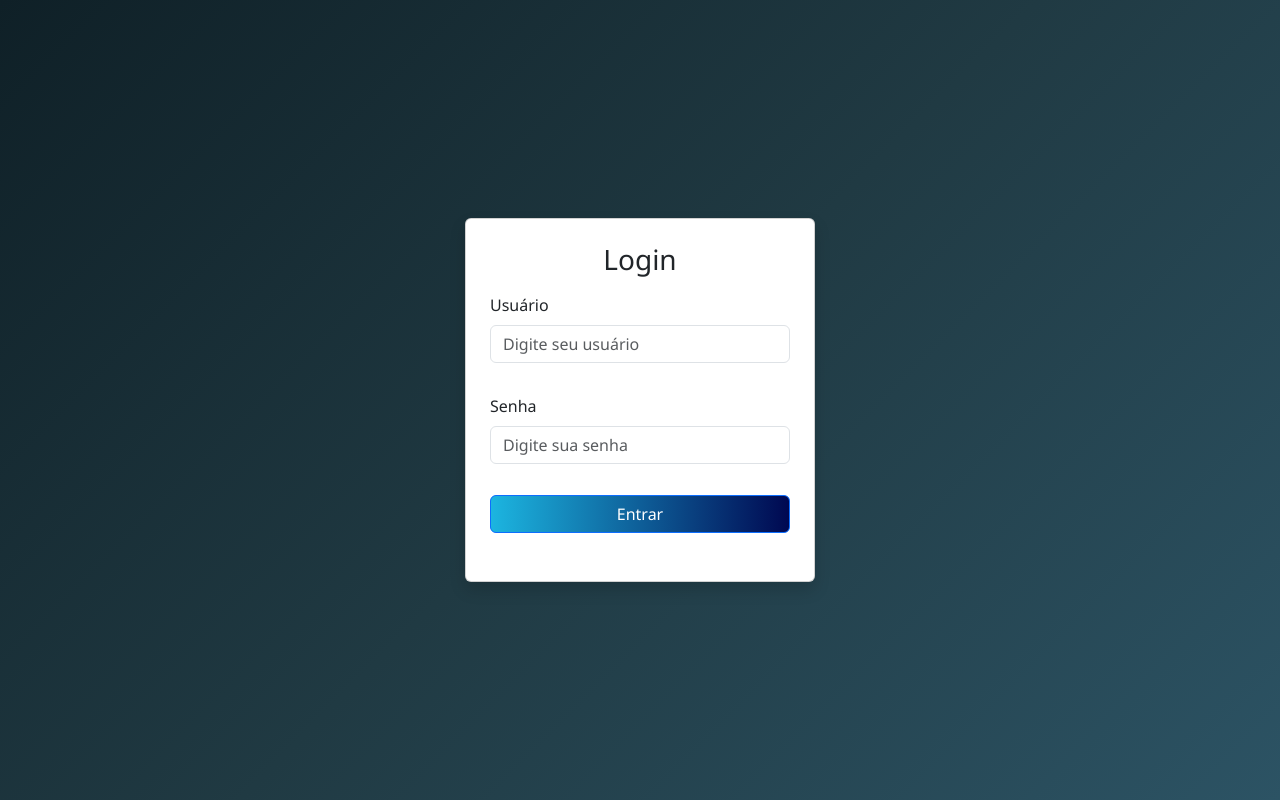
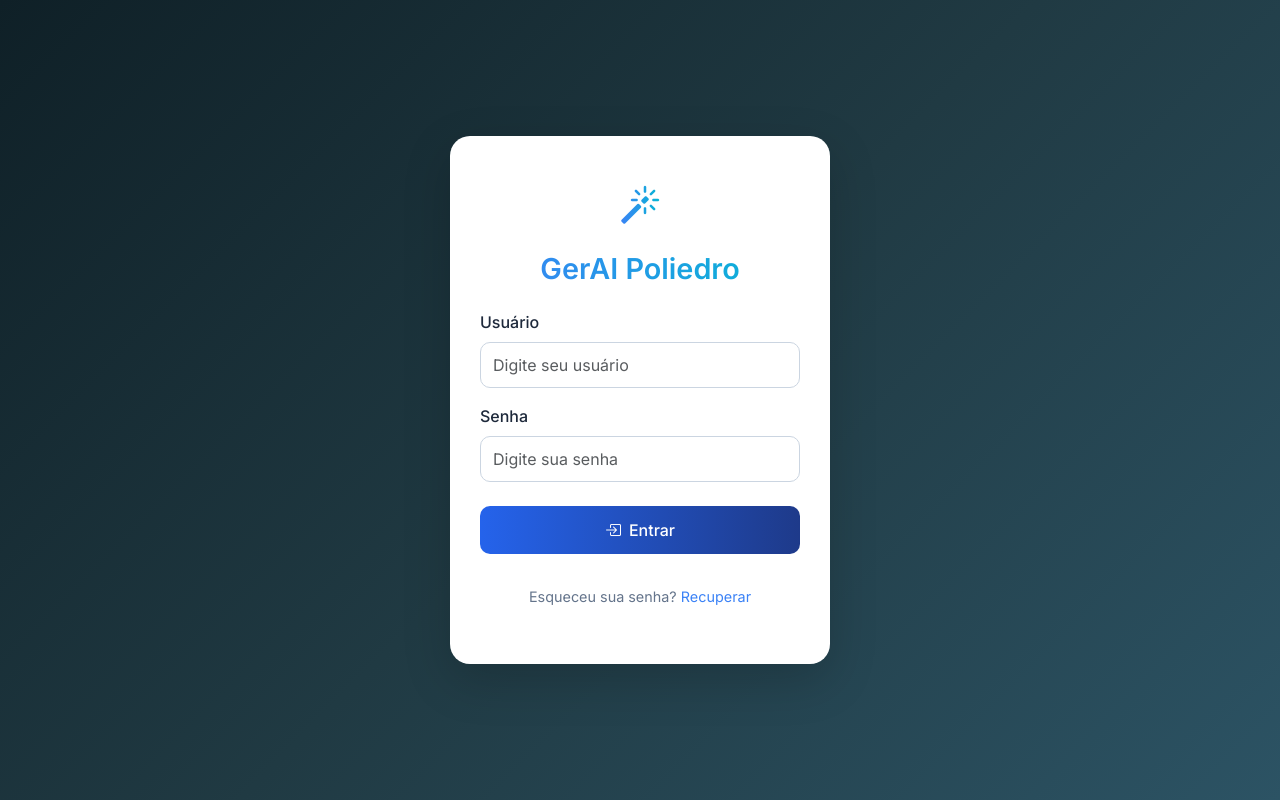
Before and after one commit to Mateus-Perazzo-Maua/Projeto-integrador-IMT-2semestre, a website: page tela-login.html in a window 1280 px wide. Drawn offline with nearby package versions, Linux system fonts and the light colour scheme.

Commit message:
Design tela login

```diff
--- a/tela-login.html
+++ b/tela-login.html
@@ -1,34 +1,134 @@
 <!DOCTYPE html>
 <html lang="pt-br">
-
 <head>
   <meta charset="UTF-8">
   <meta name="viewport" content="width=device-width, initial-scale=1.0">
   <title>Login - GerAI Poliedro</title>
   <link href="https://cdn.jsdelivr.net/npm/bootstrap@5.3.2/dist/css/bootstrap.min.css" rel="stylesheet">
   <link href="https://cdn.jsdelivr.net/npm/bootstrap-icons/font/bootstrap-icons.css" rel="stylesheet">
+  <link href="https://fonts.googleapis.com/css2?family=Inter:wght@400;500;600&display=swap" rel="stylesheet">
   <link rel="stylesheet" href="style.css">
+  <style>
+    /* === Estilo adicional específico para o login === */
+    body {
+      margin: 0;
+      font-family: 'Inter', sans-serif;
+      background: linear-gradient(135deg, #0f2027, #203a43, #2c5364);
+      color: #fff;
+      height: 100vh;
+      overflow: hidden;
+    }
+
+    .login-card {
+      background: #fff;
+      color: #111827;
+      border-radius: 20px;
+      padding: 40px 30px;
+      width: 380px;
+      box-shadow: 0 10px 25px rgba(0, 0, 0, 0.25);
+      transition: all 0.3s ease;
+    }
+
+    .login-card:hover {
+      transform: translateY(-5px);
+      box-shadow: 0 15px 35px rgba(0, 0, 0, 0.3);
+    }
+
+    .login-title {
+      font-weight: 600;
+      font-size: 1.8rem;
+      background: linear-gradient(90deg, #3b82f6, #06b6d4);
+      -webkit-background-clip: text;
+      -webkit-text-fill-color: transparent;
+    }
+
+    .form-label {
+      font-weight: 500;
+      color: #1e293b;
+    }
+
+    .form-control {
+      border-radius: 10px;
+      padding: 10px 12px;
+      border: 1px solid #cbd5e1;
+      transition: box-shadow 0.2s ease, border-color 0.2s ease;
+    }
+
+    .form-control:focus {
+      border-color: #3b82f6;
+      box-shadow: 0 0 8px rgba(59, 130, 246, 0.3);
+    }
+
+    .btn-gradient {
+      background: linear-gradient(90deg, #2563eb, #1e3a8a);
+      color: #fff;
+      border: none;
+      padding: 12px;
+      border-radius: 10px;
+      font-weight: 500;
+      width: 100%;
+      transition: transform 0.2s ease, box-shadow 0.3s ease;
+    }
+
+    .btn-gradient:hover {
+      transform: scale(1.03);
+      box-shadow: 0 4px 12px rgba(37, 99, 235, 0.4);
+    }
+
+    .login-icon {
+      background: linear-gradient(90deg, #3b82f6, #06b6d4);
+      -webkit-background-clip: text;
+      -webkit-text-fill-color: transparent;
+      font-size: 2.5rem;
+    }
+
+    .login-footer {
+      font-size: 0.9rem;
+      color: #64748b;
+    }
+
+    .login-footer a {
+      color: #3b82f6;
+      text-decoration: none;
+    }
+
+    .login-footer a:hover {
+      text-decoration: underline;
+    }
+  </style>
 </head>
-
 <body>
   <div id="login-container" class="d-flex justify-content-center align-items-center vh-100">
-        <div class="card p-4 shadow" style="width: 350px;">
-            <h3 class="text-center mb-3">Login</h3>
+    <div class="login-card text-center shadow-lg">
+      <div class="mb-3">
+        <i class="bi bi-magic login-icon"></i>
+      </div>
+      <h3 class="login-title mb-4">GerAI Poliedro</h3>
+
+      <div class="text-start">
         <div class="mb-3">
           <label for="username" class="form-label">Usuário</label>
           <input type="text" class="form-control" id="username" placeholder="Digite seu usuário">
         </div>
-            <div class="mb-3">
+        <div class="mb-4">
           <label for="password" class="form-label">Senha</label>
           <input type="password" class="form-control" id="password" placeholder="Digite sua senha">
         </div>
-            <button class="btn btn-primary w-100" id="loginBtn">Entrar</button>
-            <p id="loginError" class="text-danger mt-2 text-center"></p>
+      </div>
+
+      <button class="btn-gradient mb-3" id="loginBtn">
+        <i class="bi bi-box-arrow-in-right me-2"></i>Entrar
+      </button>
+
+      <p id="loginError" class="text-danger small mt-2"></p>
+
+      <div class="login-footer mt-3">
+        <p>Esqueceu sua senha? <a href="#">Recuperar</a></p>
+      </div>
     </div>
   </div>
 
   <script src="https://cdn.jsdelivr.net/npm/bootstrap@5.3.2/dist/js/bootstrap.bundle.min.js"></script>
   <script src="script.js"></script>
 </body>
-
 </html>
```
Lines whose indentation alone changed are shown as unchanged.
